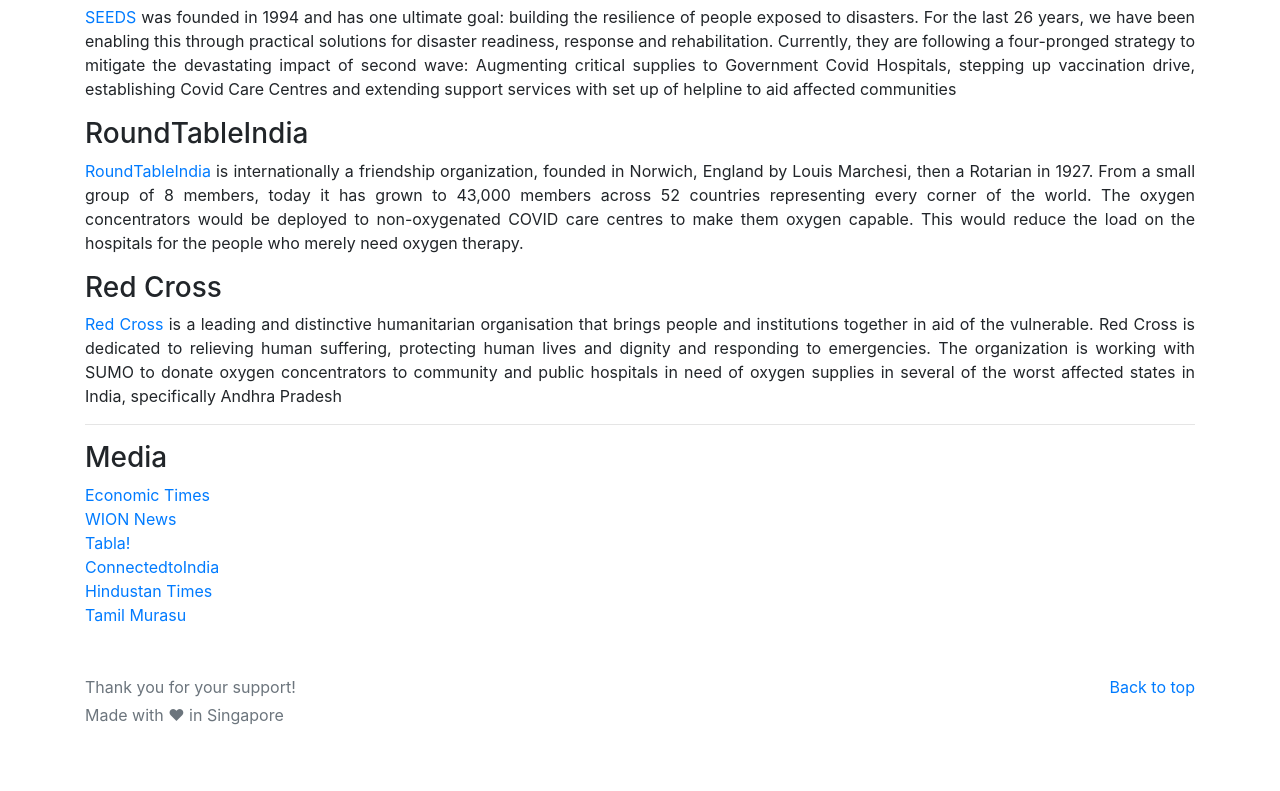
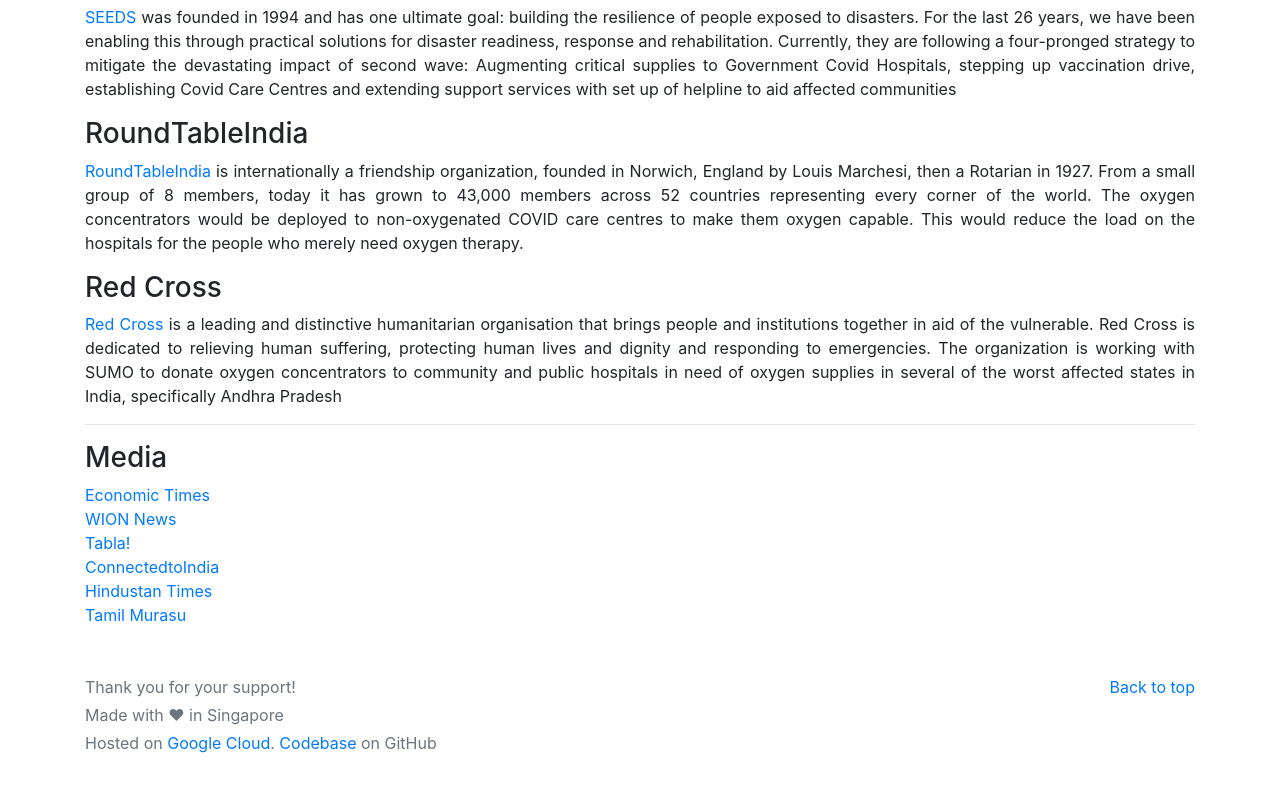
Before and after one commit to svram/sumo, a plain HTML site: page public/about.html in a window 1280 px wide. Shown: the part 1603-2394 px from the top of the page. Drawn offline with nearby package versions, Linux system fonts and the light colour scheme; no server answers.

Commit message:
fix typo in readme and update about.html footer attributions

```diff
--- a/public/about.html
+++ b/public/about.html
@@ -133,6 +133,7 @@
         </p>
         <p>Thank you for your support!</p>
         <p>Made with &hearts; in Singapore</p>
+        <p>Hosted on <a href="https://cloud.google.com">Google Cloud</a>. <a href="https://github.com/svram/sumo">Codebase</a> on GitHub</p>
       </div>
     </footer>
 
```
Also changed, not shown: 1 other file.
